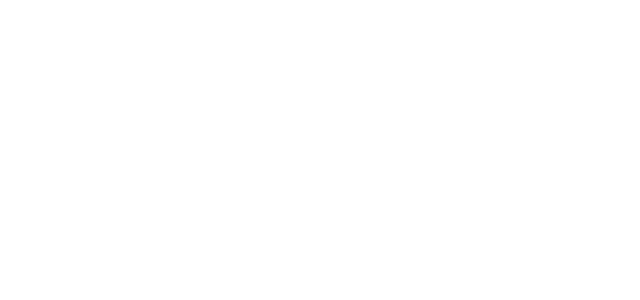
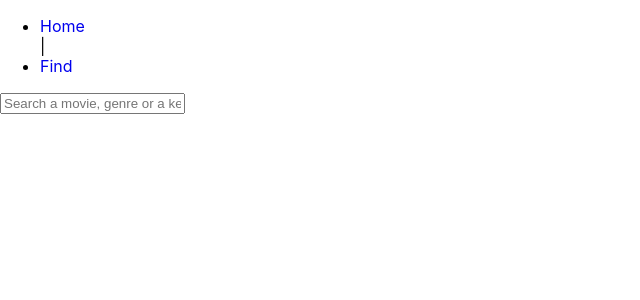
Before and after one commit to mertSezerO/Video-Streaming-Service, a React (Create React App) app in the folder frontend/: page /search in a window 1280 px wide. Shown: the top 300 px of the page, without its empty margins (0-640 px from the left). Built offline with nearby package versions, Linux system fonts and the light colour scheme.

Commit message:
Search page bug fixed.

```diff
--- a/frontend/package.json
+++ b/frontend/package.json
@@ -8,6 +8,7 @@
     "@testing-library/user-event": "^13.5.0",
     "react": "^18.2.0",
     "react-dom": "^18.2.0",
+    "react-router-dom": "^6.15.0",
     "react-scripts": "5.0.1",
     "universal-cookie": "^6.1.0",
     "web-vitals": "^2.1.4"
--- a/frontend/src/App.js
+++ b/frontend/src/App.js
@@ -1,8 +1,42 @@
 import "./App.css";
 import AppProvider from "./contexts/appContext";
+import { BrowserRouter, Routes, Route } from "react-router-dom";
+
+import HomePage from "./pages/home";
+import HomeProvider from "./contexts/homeContext";
+
+import SearchProvider from "./contexts/searchContext";
+import SearchPage from "./pages/search";
+
+import Layout from "./components/layout";
 
 function App() {
-  return <AppProvider></AppProvider>;
+  return (
+    <AppProvider>
+      <BrowserRouter>
+        <Routes>
+          <Route path="/" element={<Layout />}>
+            <Route
+              index
+              element={
+                <HomeProvider>
+                  <HomePage />
+                </HomeProvider>
+              }
+            />
+            <Route
+              path="search"
+              element={
+                <SearchProvider>
+                  <SearchPage />
+                </SearchProvider>
+              }
+            />
+          </Route>
+        </Routes>
+      </BrowserRouter>
+    </AppProvider>
+  );
 }
 
 export default App;
--- /dev/null
+++ b/frontend/src/components/layout.js
@@ -0,0 +1,28 @@
+import { Outlet, Link } from "react-router-dom";
+
+export default function Layout() {
+  return (
+    <div id="auth-layout">
+      <nav>
+        <ul>
+          <li>
+            <Link to={"/"} className="link" style={{ textDecoration: "none" }}>
+              Home
+            </Link>
+          </li>
+          |
+          <li>
+            <Link
+              to={"search"}
+              className="link"
+              style={{ textDecoration: "none" }}
+            >
+              Find
+            </Link>
+          </li>
+        </ul>
+      </nav>
+      <Outlet />
+    </div>
+  );
+}
```
Also changed, not shown: frontend/src/pages/search.js (+4 -3 lines), 1 other file (tests, documents, lock files or other folders).
